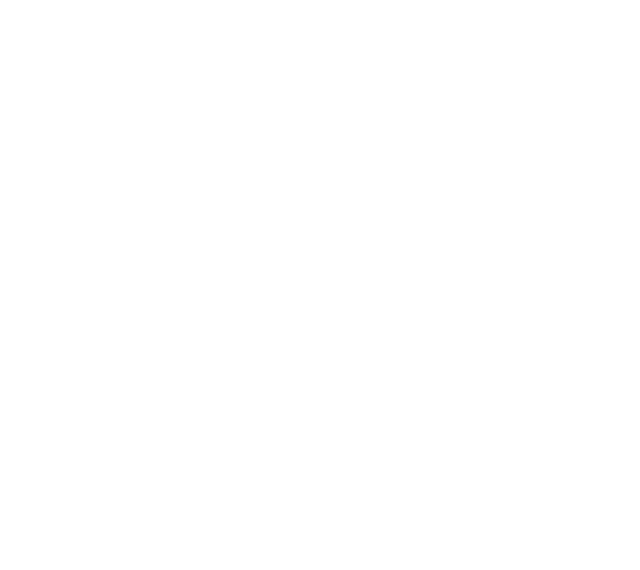
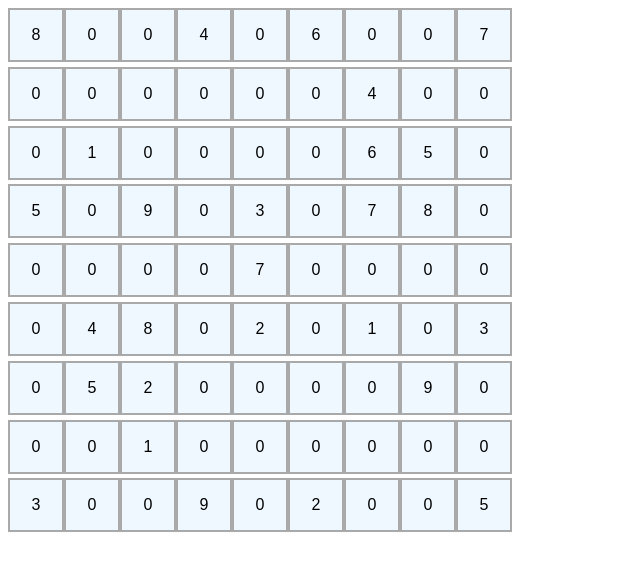
Before and after one commit to anpe9592/Sudoku-vue, a Vue app: page / in a window 1280 px wide. Shown: the top 570 px of the page, without its empty margins (0-640 px from the left). Built offline with nearby package versions, Linux system fonts and the light colour scheme.

Commit message:
added input to the grid

```diff
--- a/src/components/Sudoku.vue
+++ b/src/components/Sudoku.vue
@@ -1,6 +1,7 @@
 <template>
   <div class="Sudoku">
-      {{ item }}
+    <div v-for="item in items" v-bind:key="item.id" class="cell">
+      <input :value="item" />
     </div>
   </div>
 </template>
@@ -31,7 +32,7 @@
 
 <!-- Add "scoped" attribute to limit CSS to this component only -->
 <style scoped>
-.cell {
+input {
   width: 3em;
   height: 3em;
   line-height: 3em;
```
